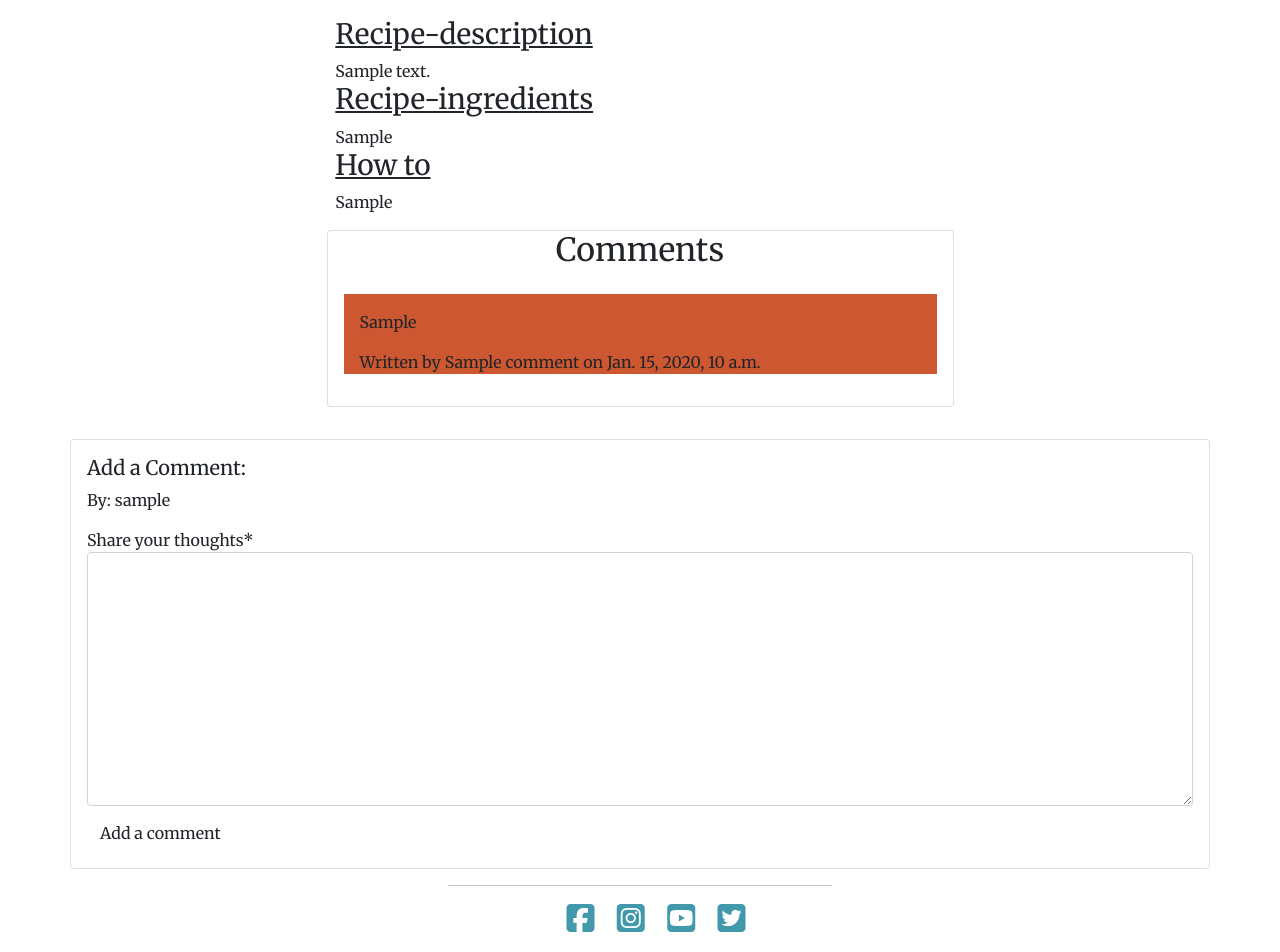
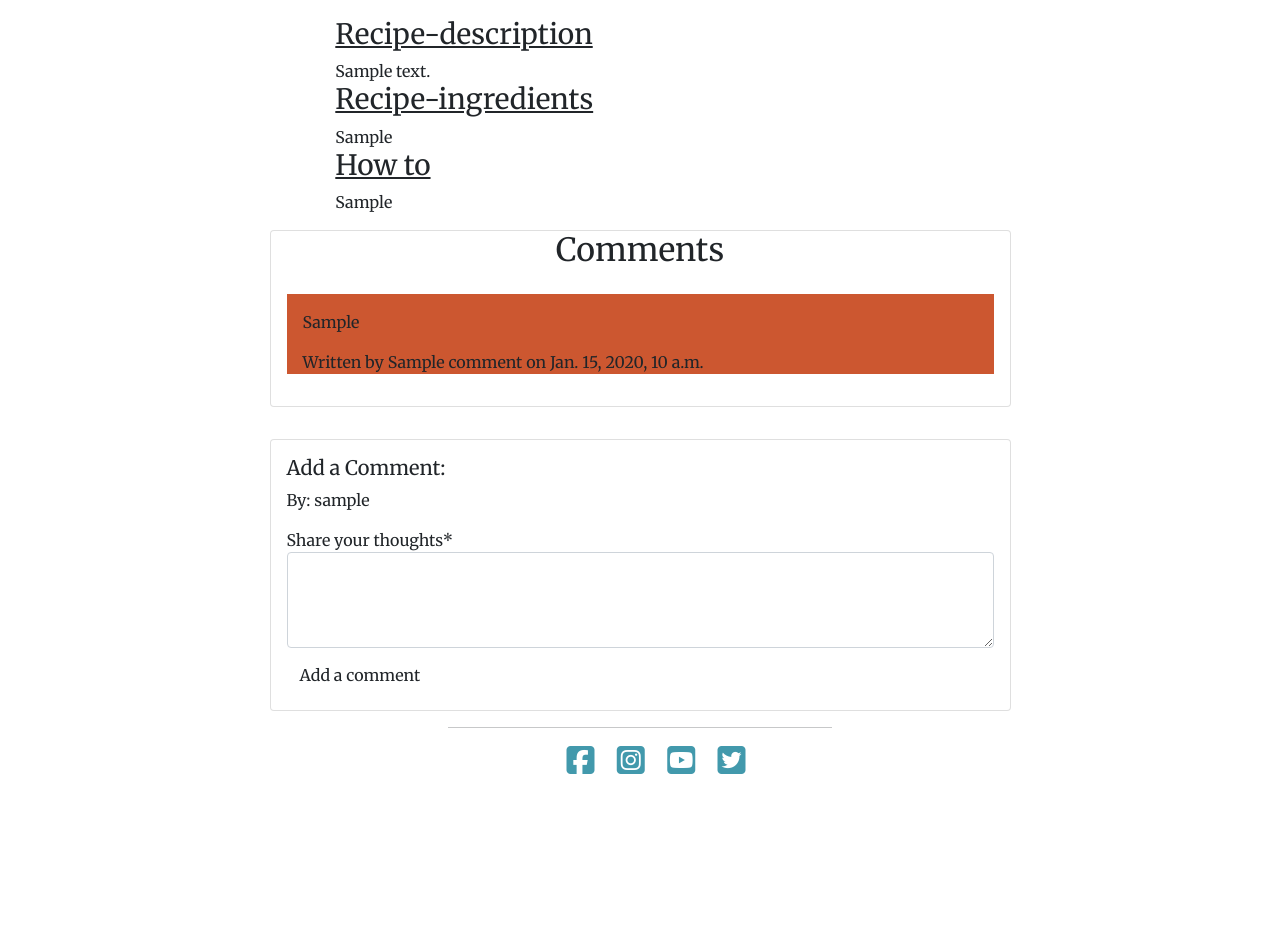
Before and after one commit to malinpalo/Tastebook, a Django app: a page that uses templates/recipe_detail.html in a window 1280 px wide. Shown: the part 666-1618 px from the top of the page. After the commit the page ends 1440 px from the top, so only its background shows below. Run offline with Django 3.2, Linux system fonts and the light colour scheme; a user stored in the database is signed in; tables that the repository leaves empty hold one stand-in row (values such as "Sample post"); some libraries are stand-ins or nearby versions; some web fonts are replaced.

Commit message:
Add style to adding a comment section

```diff
--- a/static/css/style.css
+++ b/static/css/style.css
@@ -130,7 +130,7 @@ body {
 
 /* Comments section*/
 .recipe-comment-card {
-    max-width: 55%;
+    max-width: 65%;
     margin: 0 auto;
 }
 
@@ -154,12 +154,19 @@ body {
 /* Edit comment */
 .edit-comment {
     position: absolute;
-    font-weight: bolder;
     right: 2.5rem;
     top: .2rem;
 }
 
 /* Adding a comment */
+.add-recipe-comment {
+    max-width: 65%;
+    margin: 0 auto;
+}
+
+.card-body textarea {
+    height: 6rem;
+}
 
 /*Adding recipes*/
 .create-form {
--- a/templates/recipe_detail.html
+++ b/templates/recipe_detail.html
@@ -115,7 +115,7 @@
 {% if user.is_authenticated %}
 <div class="row g-0">
     <div class="col-12">
-        <div class="card post-comment">
+        <div class="card add-recipe-comment">
             <div class="card-body post-comment-body">
                 <h5>Add a Comment:</h5>
                 <p>By: {{ user.username }}</p>
```
